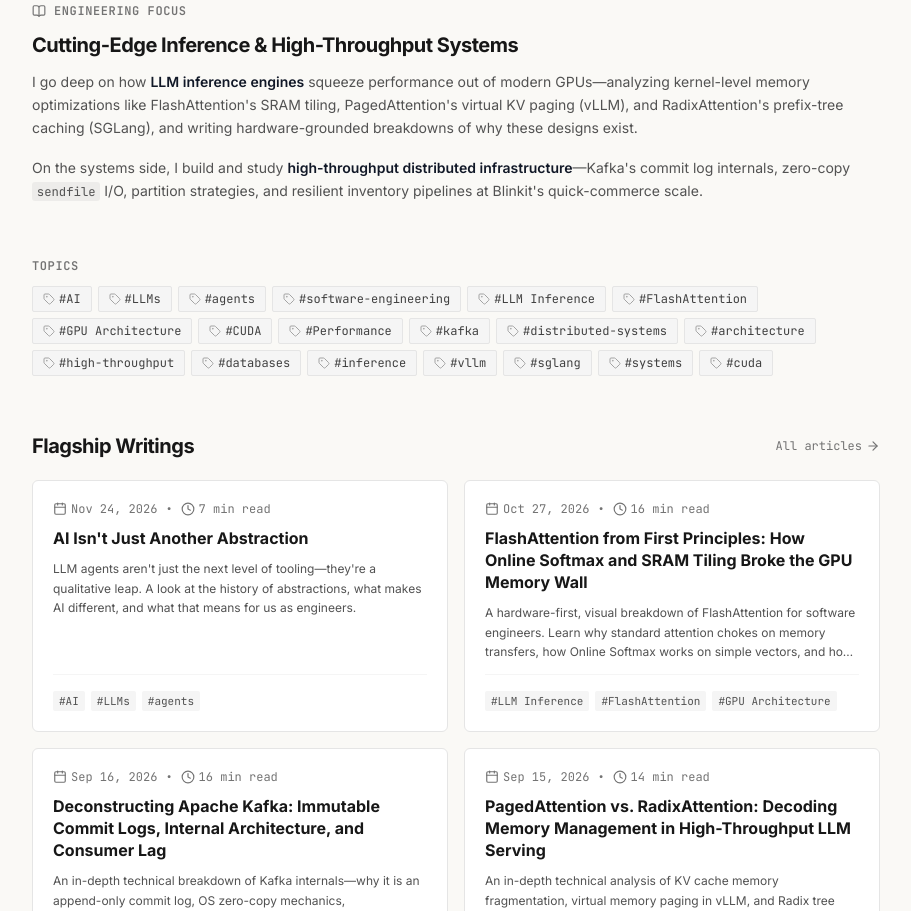
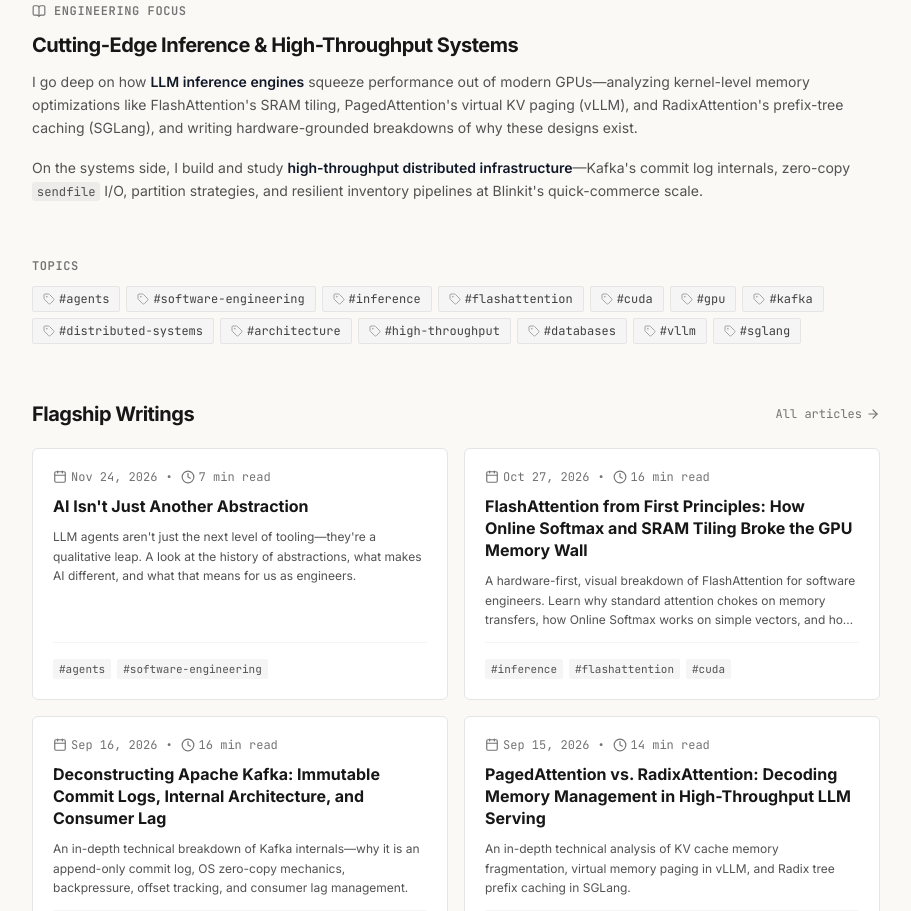
Before and after one commit to Yashasv-Prajapati/kernel, an Astro site: page / in a window 1280 px wide. Shown: the part 484-1395 px from the top of the page, without its empty margins (184-1095 px from the left). Built offline with nearby package versions, Linux system fonts and the light colour scheme; Astro itself is replaced by a stand-in of ours; some packages are replaced by stand-ins of ours.

Commit message:
fix: normalize and deduplicate tags across all blog posts
- flash-attention-deep-dive: 'LLM Inference', 'FlashAttention', 'GPU Architecture',
  'CUDA', 'Performance' → 'inference', 'flashattention', 'cuda', 'gpu'
  (removed Title Case with spaces, removed vague 'Performance')
- paged-attention-vs-radix-attention: removed redundant 'systems' tag
- then-there-was-attention: removed overly broad 'AI' and 'LLMs' tags,
  kept specific 'agents' and 'software-engineering'

```diff
--- a/src/content/posts/flash-attention-deep-dive.md
+++ b/src/content/posts/flash-attention-deep-dive.md
@@ -2,7 +2,7 @@
 title: "FlashAttention from First Principles: How Online Softmax and SRAM Tiling Broke the GPU Memory Wall"
 description: "A hardware-first, visual breakdown of FlashAttention for software engineers. Learn why standard attention chokes on memory transfers, how Online Softmax works on simple vectors, and how 2D block tiling achieves 3x speedups without approximations."
 pubDate: 2026-10-27
-tags: ["LLM Inference", "FlashAttention", "GPU Architecture", "CUDA", "Performance"]
+tags: ["inference", "flashattention", "cuda", "gpu"]
 featured: true
 readingTime: "16 min read"
 ---
--- a/src/content/posts/paged-attention-vs-radix-attention.md
+++ b/src/content/posts/paged-attention-vs-radix-attention.md
@@ -3,7 +3,7 @@ title: "PagedAttention vs. RadixAttention: Decoding Memory Management in High-Th
 description: "An in-depth technical analysis of KV cache memory fragmentation, virtual memory paging in vLLM, and Radix tree prefix caching in SGLang."
 pubDate: 2026-09-15
 heroImage: "https://images.unsplash.com/photo-1618005182384-a83a8bd57fbe?auto=format&fit=crop&w=1200&q=80"
-tags: ["inference", "vllm", "sglang", "systems", "cuda"]
+tags: ["inference", "vllm", "sglang", "cuda"]
 featured: true
 readingTime: "14 min read"
 ---
--- a/src/content/posts/then-there-was-attention.md
+++ b/src/content/posts/then-there-was-attention.md
@@ -2,7 +2,7 @@
 title: "AI Isn't Just Another Abstraction"
 description: "LLM agents aren't just the next level of tooling—they're a qualitative leap. A look at the history of abstractions, what makes AI different, and what that means for us as engineers."
 pubDate: 2026-11-24
-tags: ["AI", "LLMs", "agents", "software-engineering"]
+tags: ["agents", "software-engineering"]
 featured: false
 readingTime: "7 min read"
 ---
```
